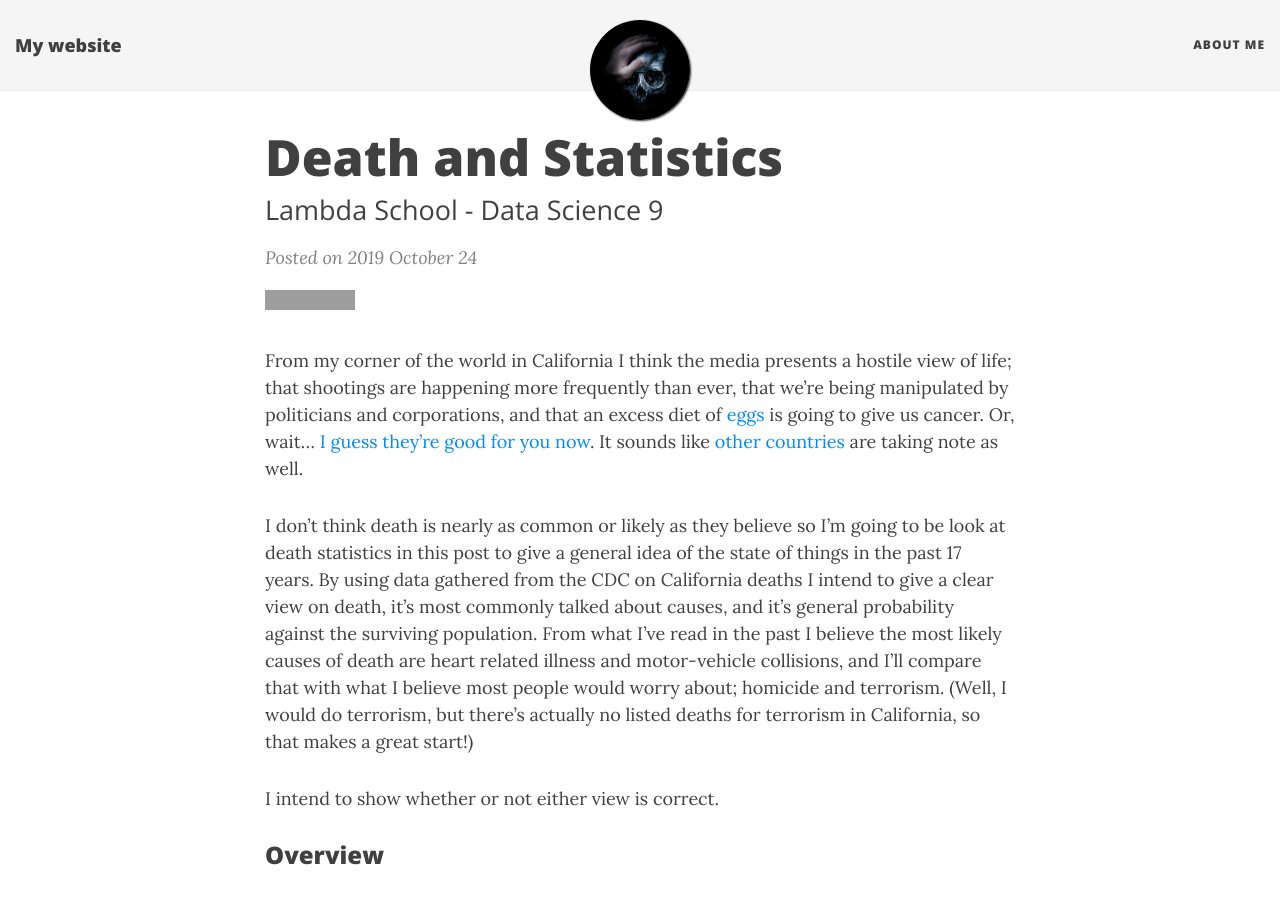
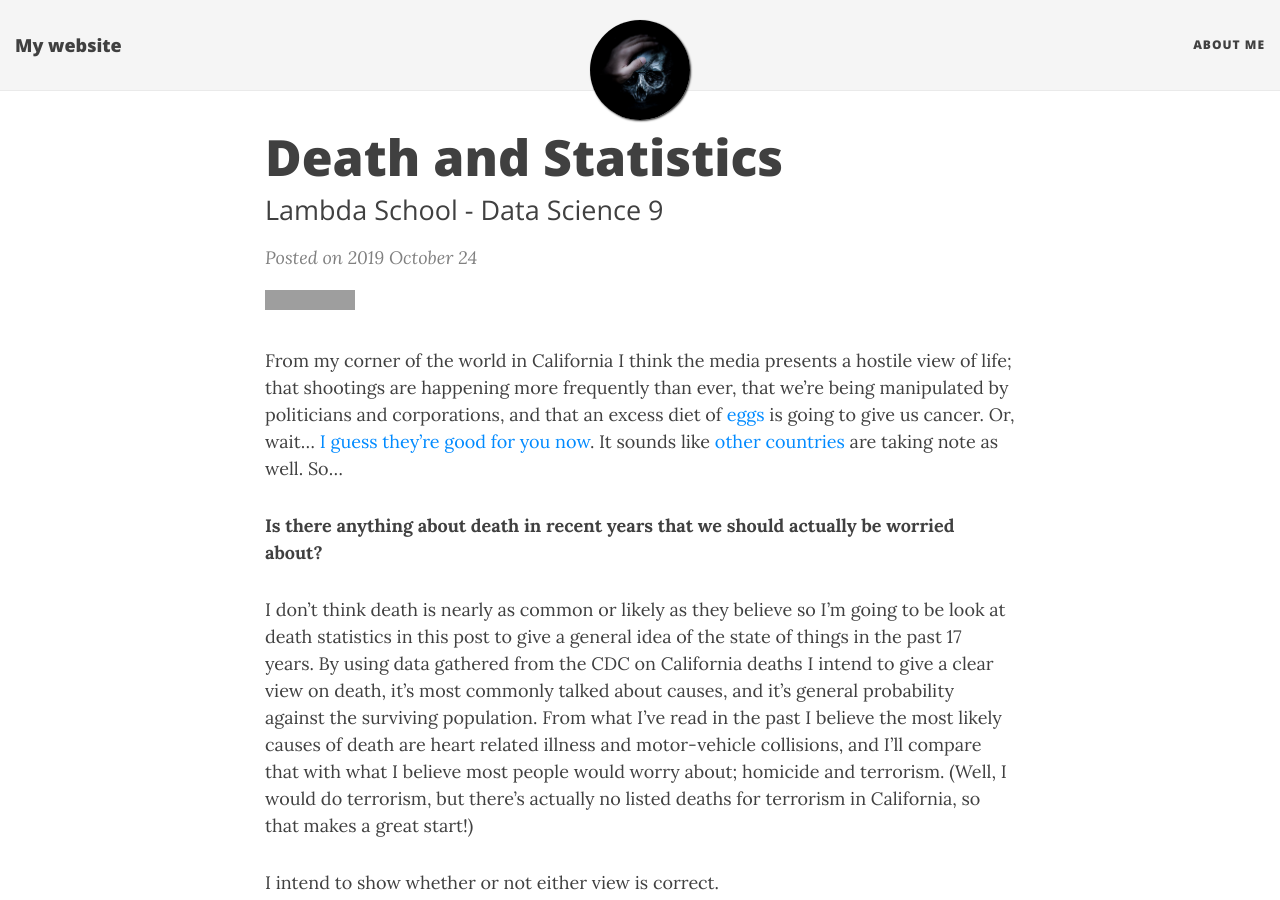
Before and after one commit to JoshuaPMallory/JoshuaPMallory.github.io, a Jekyll site: the page built from _posts/2019-10-24-Death-and-Statistics.md, in a window 1280 px wide and 900 px high. Built offline with Jekyll 4.4.1, drawn with Linux system fonts in a browser that asks for light colours; nearby versions of some CDN libraries; grey boxes are pictures that could not be loaded.

Commit message:
Added bolded question

```diff
--- a/_posts/2019-10-24-Death-and-Statistics.md
+++ b/_posts/2019-10-24-Death-and-Statistics.md
@@ -8,7 +8,9 @@ image: /img/there-there-skeleton.png
 tags: [Data Science, Lambda School]
 ---
 
-From my corner of the world in California I think the media presents a hostile view of life; that shootings are happening more frequently than ever, that we're being manipulated by politicians and corporations, and that an excess diet of [eggs](https://www.pcrm.org/good-nutrition/nutrition-information/health-concerns-with-eggs 'Physicians Committee: Health Concerns with Eggs') is going to give us cancer. Or, wait... [I guess they're good for you now](https://health.clevelandclinic.org/i-have-cancer-what-should-i-eat-2/ 'Cleveland Clinic: I Have Cancer — What Should I Eat?'). It sounds like [other countries](https://www.washingtonpost.com/world/2019/06/04/china-warns-against-traveling-us-citing-shootings-robberies-theft/ 'Washington Post: China warns against traveling to the U.S., citing \‘shootings, robberies and theft\’') are taking note as well.
+From my corner of the world in California I think the media presents a hostile view of life; that shootings are happening more frequently than ever, that we're being manipulated by politicians and corporations, and that an excess diet of [eggs](https://www.pcrm.org/good-nutrition/nutrition-information/health-concerns-with-eggs 'Physicians Committee: Health Concerns with Eggs') is going to give us cancer. Or, wait... [I guess they're good for you now](https://health.clevelandclinic.org/i-have-cancer-what-should-i-eat-2/ 'Cleveland Clinic: I Have Cancer — What Should I Eat?'). It sounds like [other countries](https://www.washingtonpost.com/world/2019/06/04/china-warns-against-traveling-us-citing-shootings-robberies-theft/ 'Washington Post: China warns against traveling to the U.S., citing \‘shootings, robberies and theft\’') are taking note as well. So...
+
+**Is there anything about death in recent years that we should actually be worried about?**
 
 I don't think death is nearly as common or likely as they believe so I'm going to be look at death statistics in this post to give a general idea of the state of things in the past 17 years. By using data gathered from the CDC on California deaths I intend to give a clear view on death, it's most commonly talked about causes, and it's general probability against the surviving population. From what I've read in the past I believe the most likely causes of death are heart related illness and motor-vehicle collisions, and I'll compare that with what I believe most people would worry about; homicide and terrorism. (Well, I would do terrorism, but there's actually no listed deaths for terrorism in California, so that makes a great start!)
 
```
